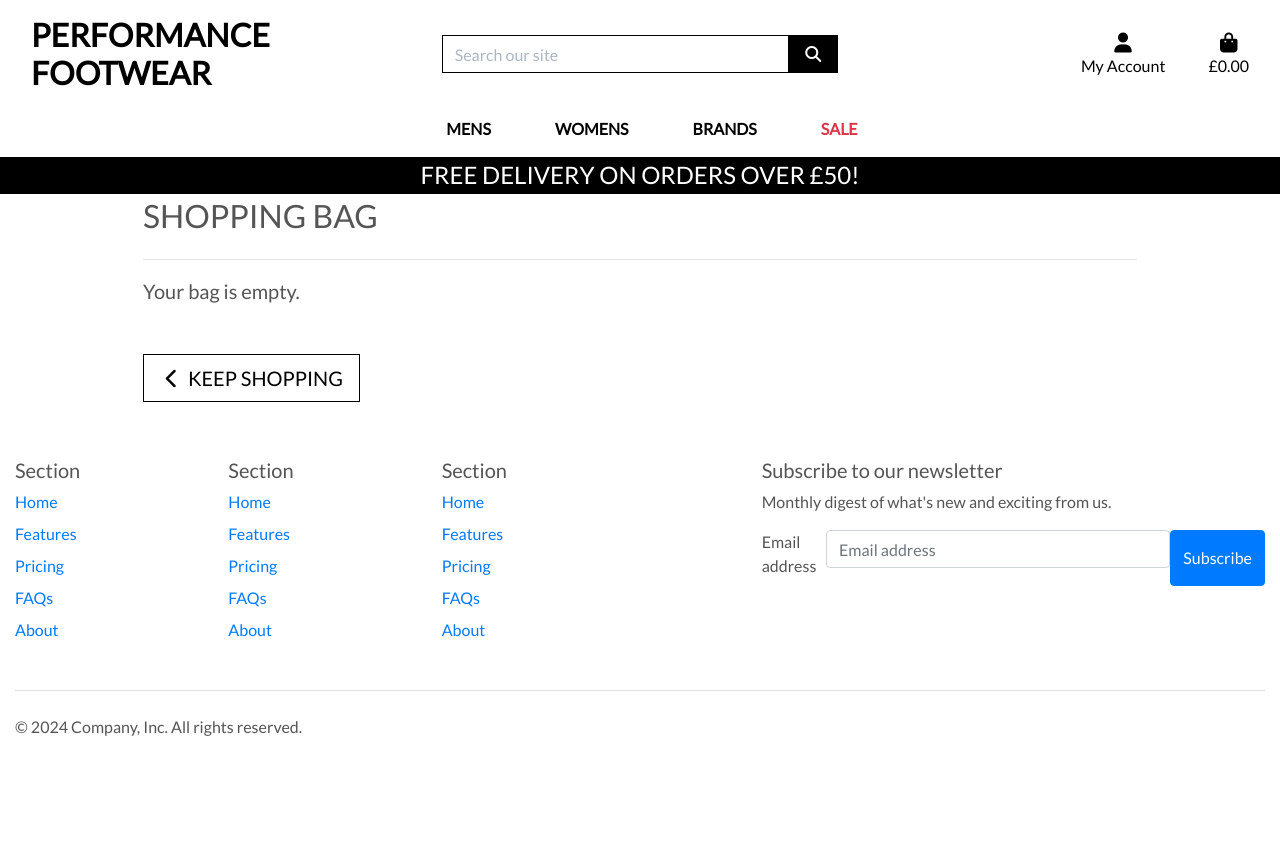
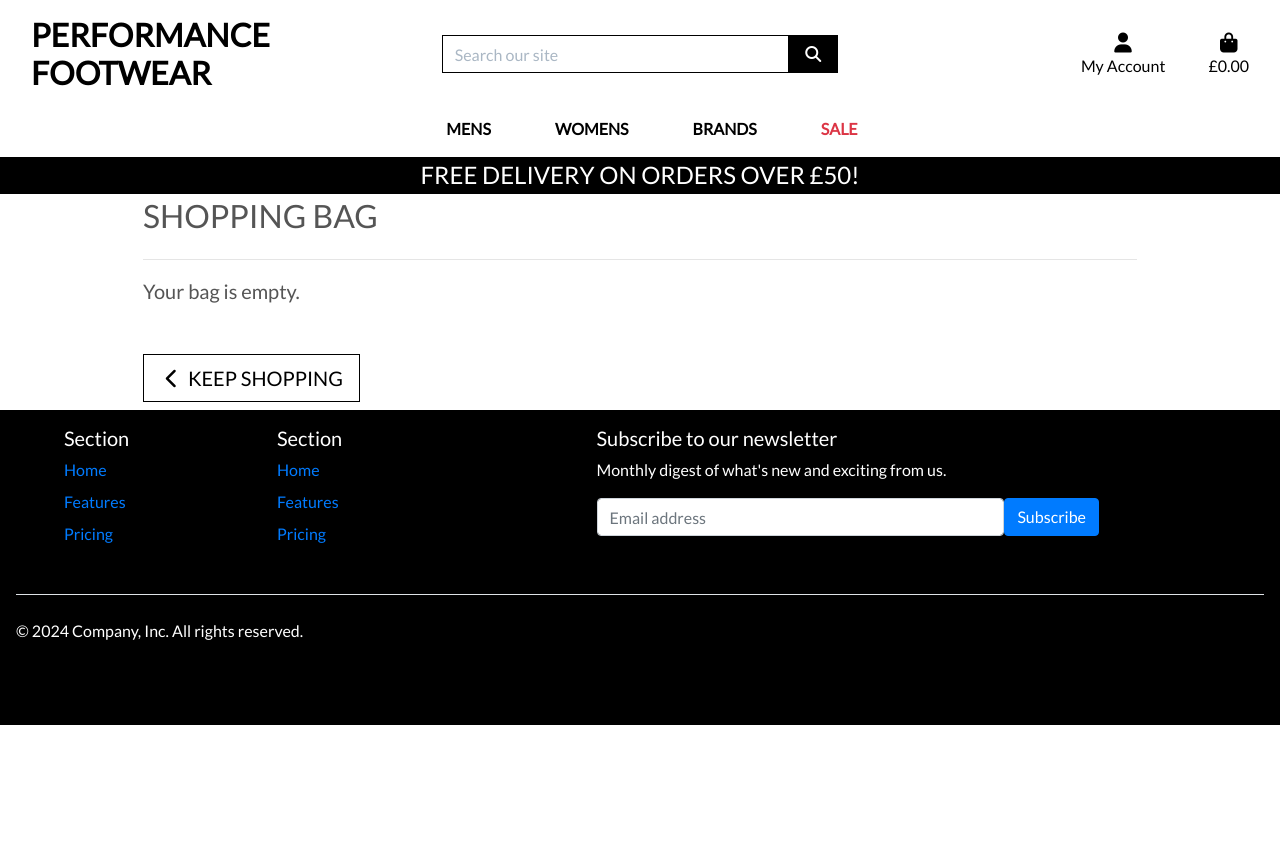
Before and after one commit to Marchopkins96/-Performance-Footwear, a Django app: page /bag/ in a window 1280 px wide. After the commit the page ends 725 px from the top, so only its background shows below. Run offline with Django 3.2, Linux system fonts and the light colour scheme; some libraries are stand-ins or nearby versions.

Commit message:
Update base.html

```diff
--- a/static/css/base.css
+++ b/static/css/base.css
@@ -263,6 +263,11 @@ input[name='q']::placeholder {
     border-radius: 0;
 }
 
+footer {
+    background-color: black;
+    color: white;
+    padding: 1rem;
+}
 
 /* fixed top navbar only on medium and up */
 @media (min-width: 992px) {
--- a/templates/base.html
+++ b/templates/base.html
@@ -122,20 +122,17 @@
     {% block content %}
     {% endblock %}
 
-    {% block page_footer %}
-    {% endblock %}
-
-    <div class="container-fluid">
-        <footer class="py-5">
+    <!-- <header class="container-fluid fixed-top">
+        <div id="topnav" class="row bg-white pt-lg-2 d-none d-lg-flex"> -->
+    <div class="">
+        <footer class="">
           <div class="row">
-            <div class="col-6 col-md-2 mb-3">
+            <div class="col-6 col-md-2 mb-3 ml-5">
               <h5>Section</h5>
               <ul class="nav flex-column">
                 <li class="nav-item mb-2"><a href="#" class="nav-link p-0 text-body-secondary">Home</a></li>
                 <li class="nav-item mb-2"><a href="#" class="nav-link p-0 text-body-secondary">Features</a></li>
                 <li class="nav-item mb-2"><a href="#" class="nav-link p-0 text-body-secondary">Pricing</a></li>
-                <li class="nav-item mb-2"><a href="#" class="nav-link p-0 text-body-secondary">FAQs</a></li>
-                <li class="nav-item mb-2"><a href="#" class="nav-link p-0 text-body-secondary">About</a></li>
               </ul>
             </div>
 
@@ -145,19 +142,6 @@
                 <li class="nav-item mb-2"><a href="#" class="nav-link p-0 text-body-secondary">Home</a></li>
                 <li class="nav-item mb-2"><a href="#" class="nav-link p-0 text-body-secondary">Features</a></li>
                 <li class="nav-item mb-2"><a href="#" class="nav-link p-0 text-body-secondary">Pricing</a></li>
-                <li class="nav-item mb-2"><a href="#" class="nav-link p-0 text-body-secondary">FAQs</a></li>
-                <li class="nav-item mb-2"><a href="#" class="nav-link p-0 text-body-secondary">About</a></li>
-              </ul>
-            </div>
-
-            <div class="col-6 col-md-2 mb-3">
-              <h5>Section</h5>
-              <ul class="nav flex-column">
-                <li class="nav-item mb-2"><a href="#" class="nav-link p-0 text-body-secondary">Home</a></li>
-                <li class="nav-item mb-2"><a href="#" class="nav-link p-0 text-body-secondary">Features</a></li>
-                <li class="nav-item mb-2"><a href="#" class="nav-link p-0 text-body-secondary">Pricing</a></li>
-                <li class="nav-item mb-2"><a href="#" class="nav-link p-0 text-body-secondary">FAQs</a></li>
-                <li class="nav-item mb-2"><a href="#" class="nav-link p-0 text-body-secondary">About</a></li>
               </ul>
             </div>
 
@@ -166,7 +150,7 @@
                 <h5>Subscribe to our newsletter</h5>
                 <p>Monthly digest of what's new and exciting from us.</p>
                 <div class="d-flex flex-column flex-sm-row w-100 gap-2">
-                  <label for="newsletter1" class="visually-hidden">Email address</label>
+                  <label for="newsletter1" class="visually-hidden"></label>
                   <input id="newsletter1" type="text" class="form-control" placeholder="Email address">
                   <button class="btn btn-primary" type="button">Subscribe</button>
                 </div>
```
Also changed, not shown: home/templates/home/index.html (+4 -18 lines), db.sqlite3.
